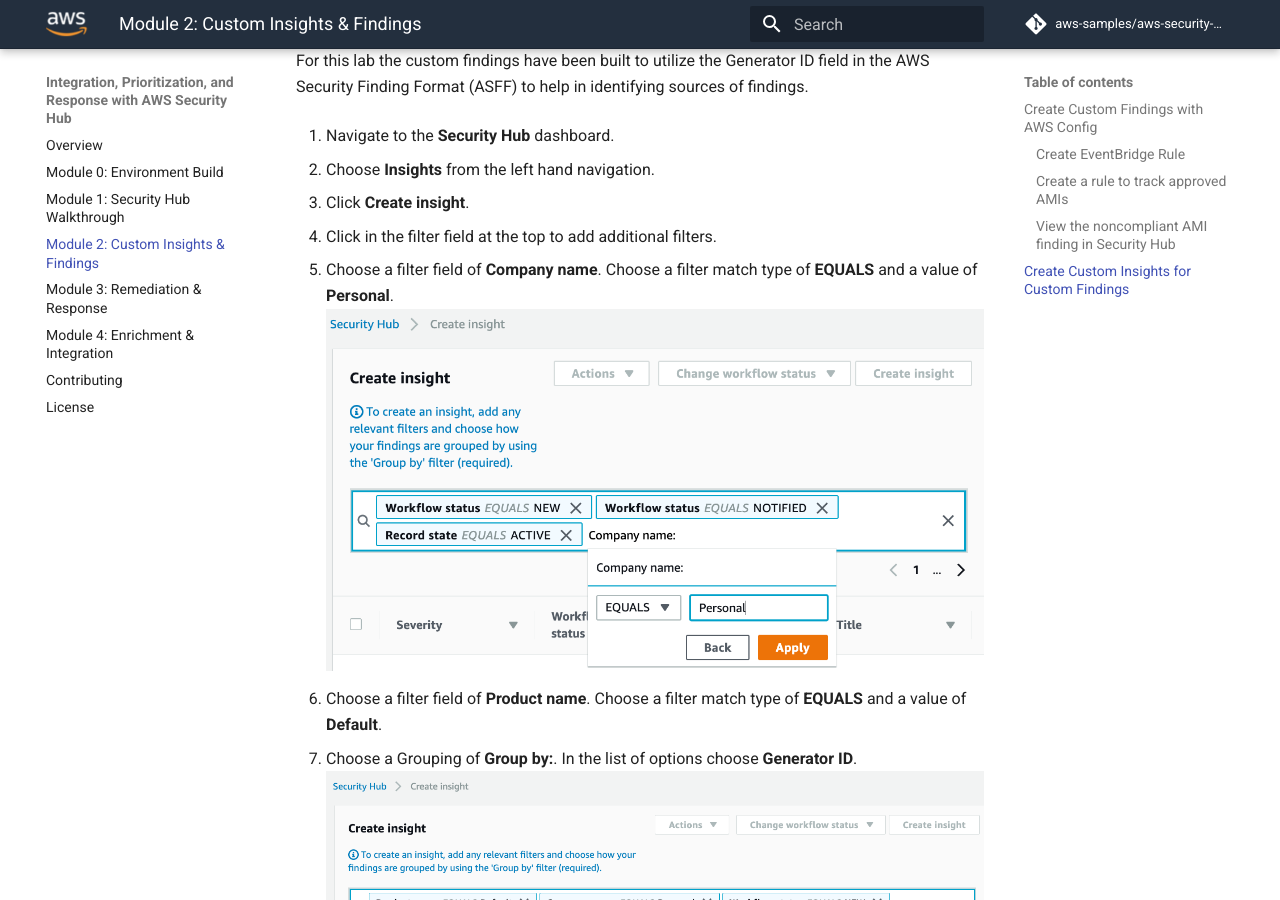
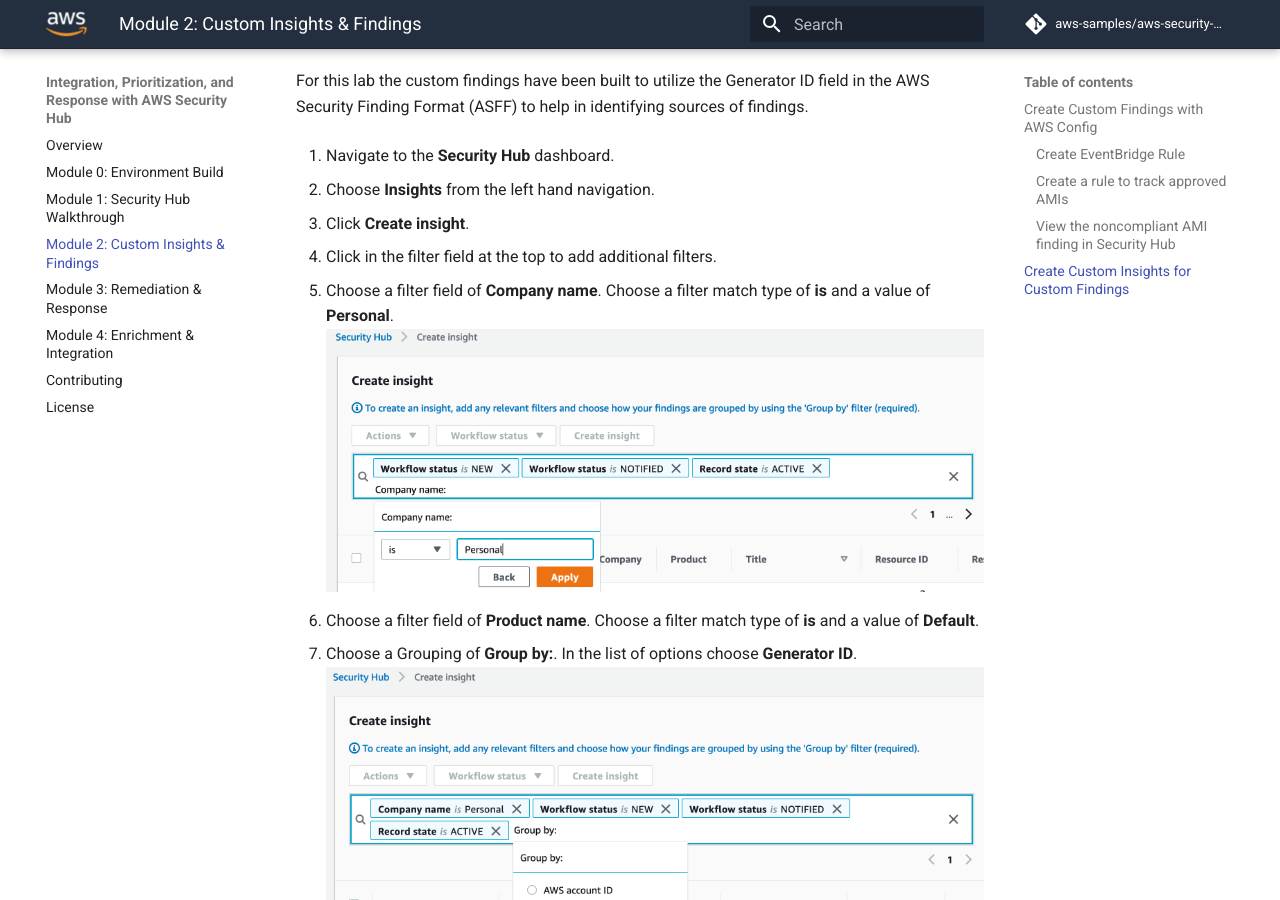
Before and after one commit to aws-samples/aws-security-hub-workshop, an MkDocs documentation site: the page built from docs/02-custom-insights-findings.md, in a window 1280 px wide and 900 px high, scrolled down 7216 px. Built offline with MkDocs 1.6.1 and Material for MkDocs 9.7.7, drawn with Linux system fonts in a browser that asks for light colours; comment, search, counter and statistics services are not loaded.

Commit message:
Updated images and text to account for change in Security Hub UI. Changes reflect the 'is' instead of 'EQUALS' selector language.

```diff
--- a/docs/02-custom-insights-findings.md
+++ b/docs/02-custom-insights-findings.md
@@ -123,10 +123,10 @@
 
 4. Click in the filter field at the top to add additional filters.
 
-5. Choose a filter field of **Company name**.  Choose a filter match type of **EQUALS** and a value of **Personal**.
+5. Choose a filter field of **Company name**.  Choose a filter match type of **is** and a value of **Personal**.
 ![Config](./images/02-create-custom-insight-company-filter.png)
 
-6. Choose a filter field of **Product name**.  Choose a filter match type of **EQUALS** and a value of **Default**.
+6. Choose a filter field of **Product name**.  Choose a filter match type of **is** and a value of **Default**.
 
 7. Choose a Grouping of **Group by:**.  In the list of options choose **Generator ID**.
 ![Config](./images/02-create-custom-insight-grouping.png)
```
Also changed, not shown: docs/images/02-approved-ami-config-rule.png, docs/images/02-create-custom-insight-company-filter.png, docs/images/02-create-custom-insight-grouping.png, docs/images/02-custom-insight-final.png, docs/images/02-unapproved-ami-finding.png.
